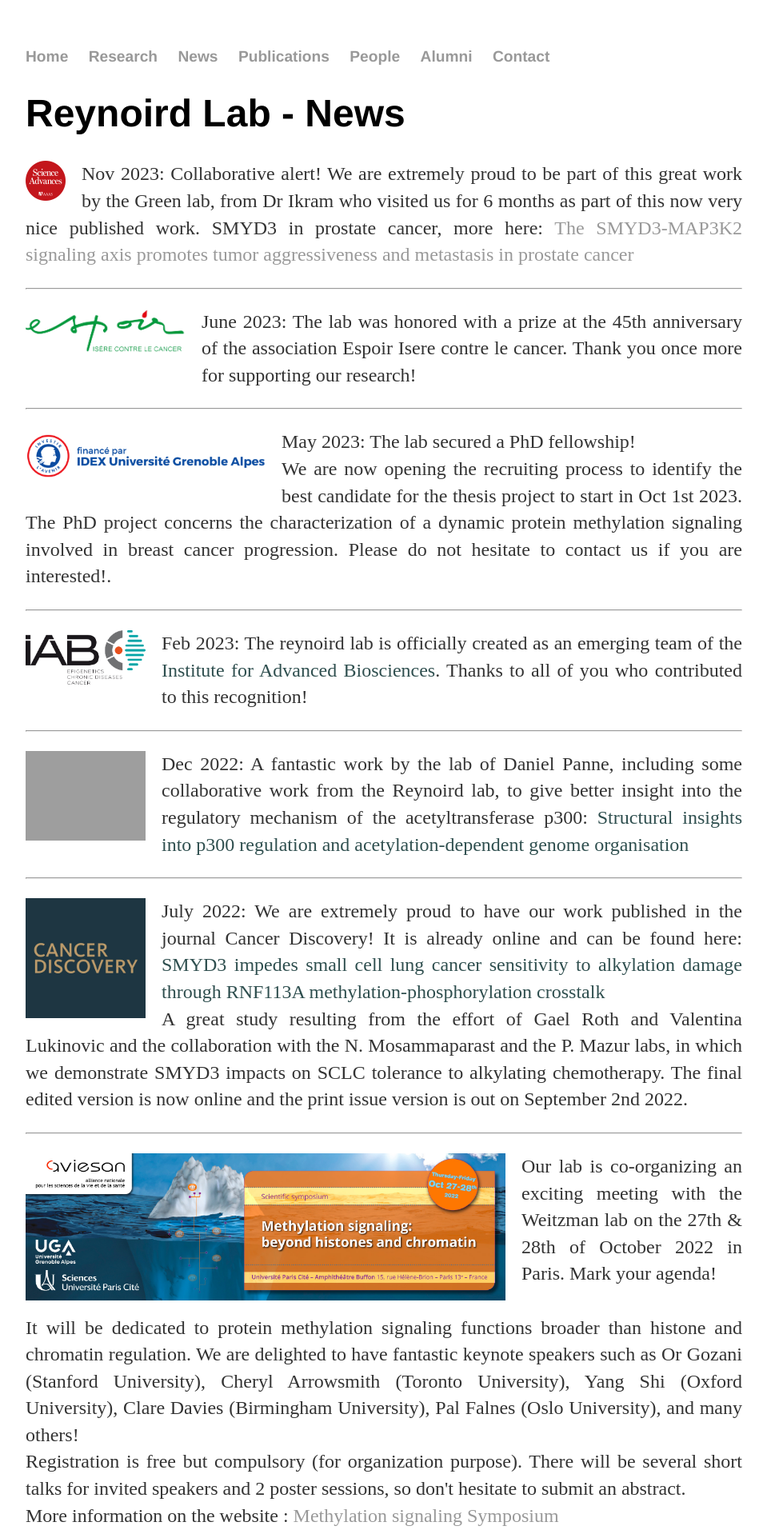
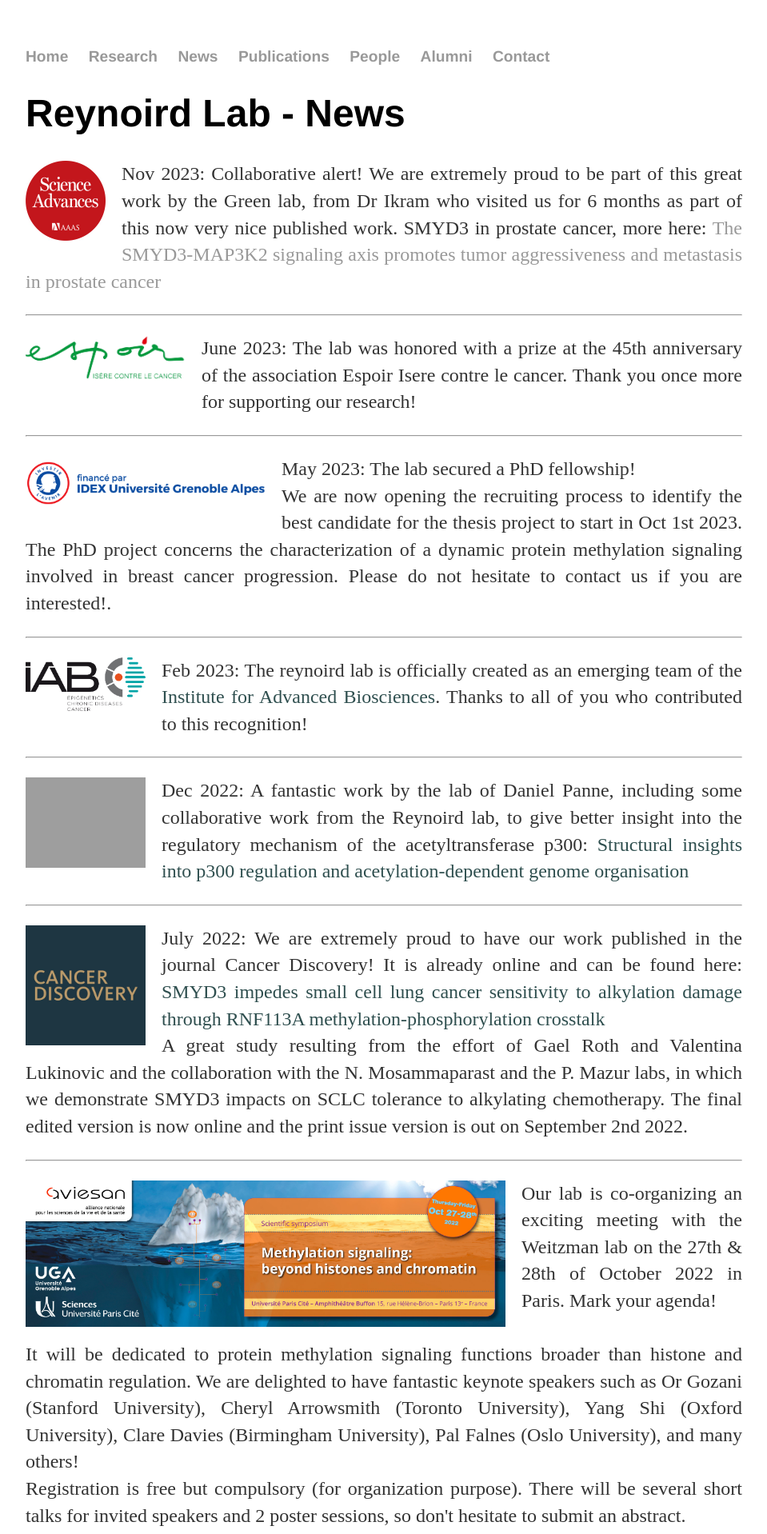
Before and after one commit to Reynoird-Lab/Reynoird-lab.github.io, a Jekyll site: the page built from News/index.html, in a window 1280 px wide. Shown: the top 1918 px of the page at 80% size, without its empty margins (160-1119 px from the left). Built offline with Jekyll 4.4.1, drawn with Linux system fonts in a browser that asks for light colours; Markdown is read by kramdown in place of the engine named in the settings.

Commit message:
Update index.html

```diff
--- a/News/index.html
+++ b/News/index.html
@@ -7,7 +7,7 @@
 	<h1>Reynoird Lab - {{ page.title }}</h1>
 
 <div class="div-categoryContainer">
-    <img src="https://reynoird-lab.github.io/Images/scienceadvances.jpg" title="Science Advances" width="50" style="margin: 0px 20px 10px 0px;" class="picture-left">
+    <img src="https://reynoird-lab.github.io/Images/scienceadvances.jpg" title="Science Advances" width="100" style="margin: 0px 20px 10px 0px;" class="picture-left">
   	<div class="paragraph-right">
 	  <p align="justify"> Nov 2023: Collaborative alert! We are extremely proud to be part of this great work by the Green lab, from Dr Ikram who visited us for 6 months as part of this now very nice published work. SMYD3 in prostate cancer, more here: <a href="https://www.science.org/doi/10.1126/sciadv.adi5921" "style="color:DARKSLATEGRAY;"> The SMYD3-MAP3K2 signaling axis promotes tumor aggressiveness and metastasis in prostate cancer</a> </p>
 	 </div>
```
